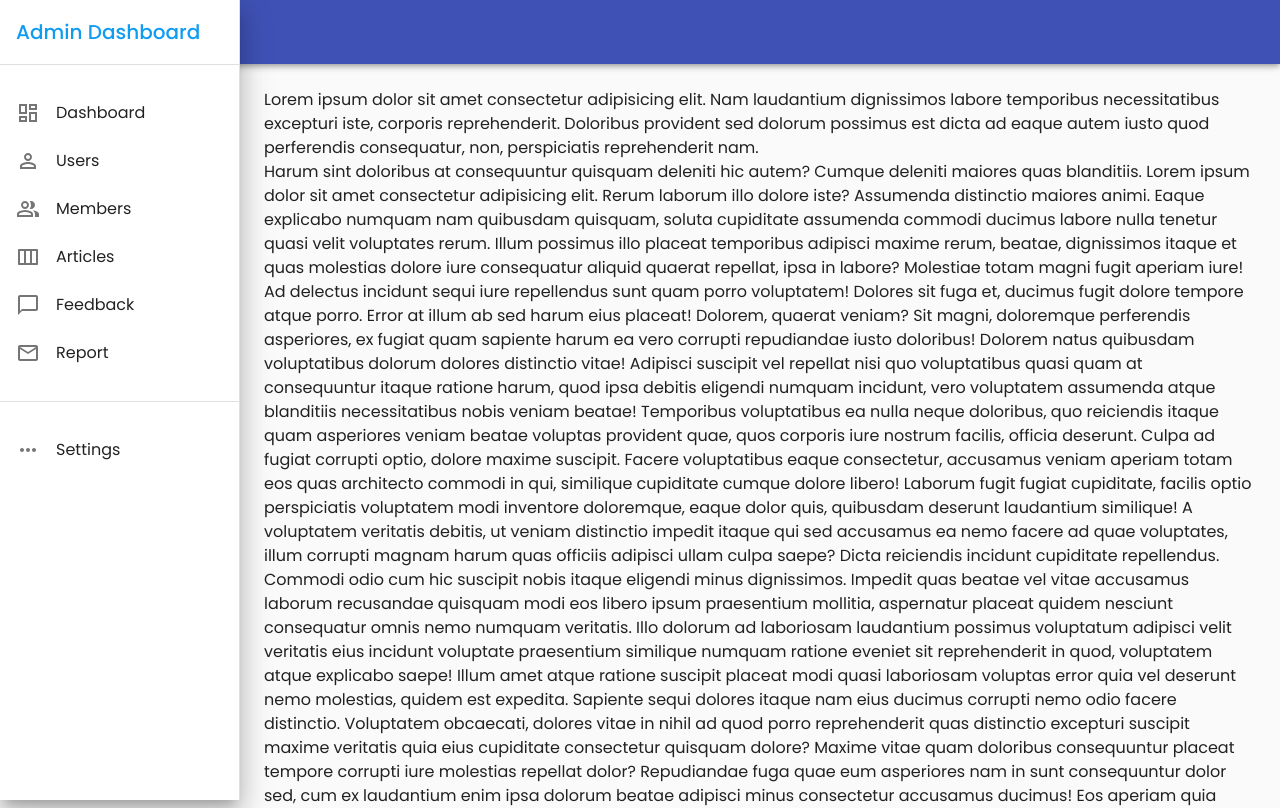
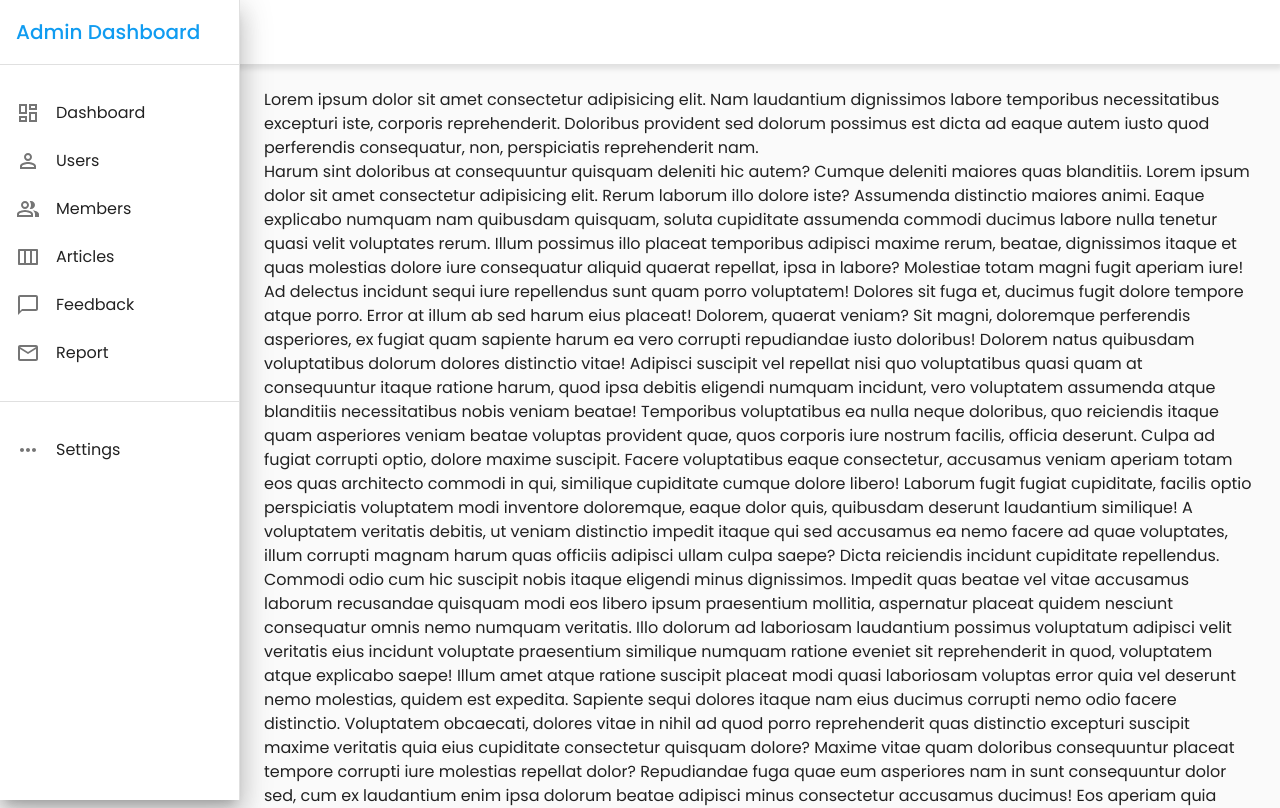
Before and after one commit to akathecoder/admin-dashboard-ts, a React (Create React App) app: page /dashboard in a window 1280 px wide. Shown: the top 808 px of the page. Built offline with nearby package versions, Linux system fonts and the light colour scheme.

Commit message:
Updated AppBar Color

```diff
--- a/src/components/Appbar.tsx
+++ b/src/components/Appbar.tsx
@@ -1,9 +1,28 @@
-import { AppBar, Toolbar, Typography } from '@material-ui/core';
+import { AppBar, makeStyles, Toolbar, Typography } from '@material-ui/core';
 import React from 'react';
 
+const useStyles = makeStyles({
+    appBarColor: {
+        background: 'white',
+        boxShadow: '0 3px 5px 2px rgba(0, 0, 0, .1)',
+    },
+    label: {
+        textTransform: 'capitalize',
+    },
+});
+
 const Appbar: React.FC = () => {
+    const classes = useStyles();
+
     return (
-        <AppBar position="fixed">
+        <AppBar
+            position="fixed"
+            color="primary"
+            elevation={1}
+            classes={{
+                colorPrimary: classes.appBarColor,
+            }}
+        >
             <Toolbar>
                 <Typography variant="h6" noWrap>
                     Admin Dashboard
```
